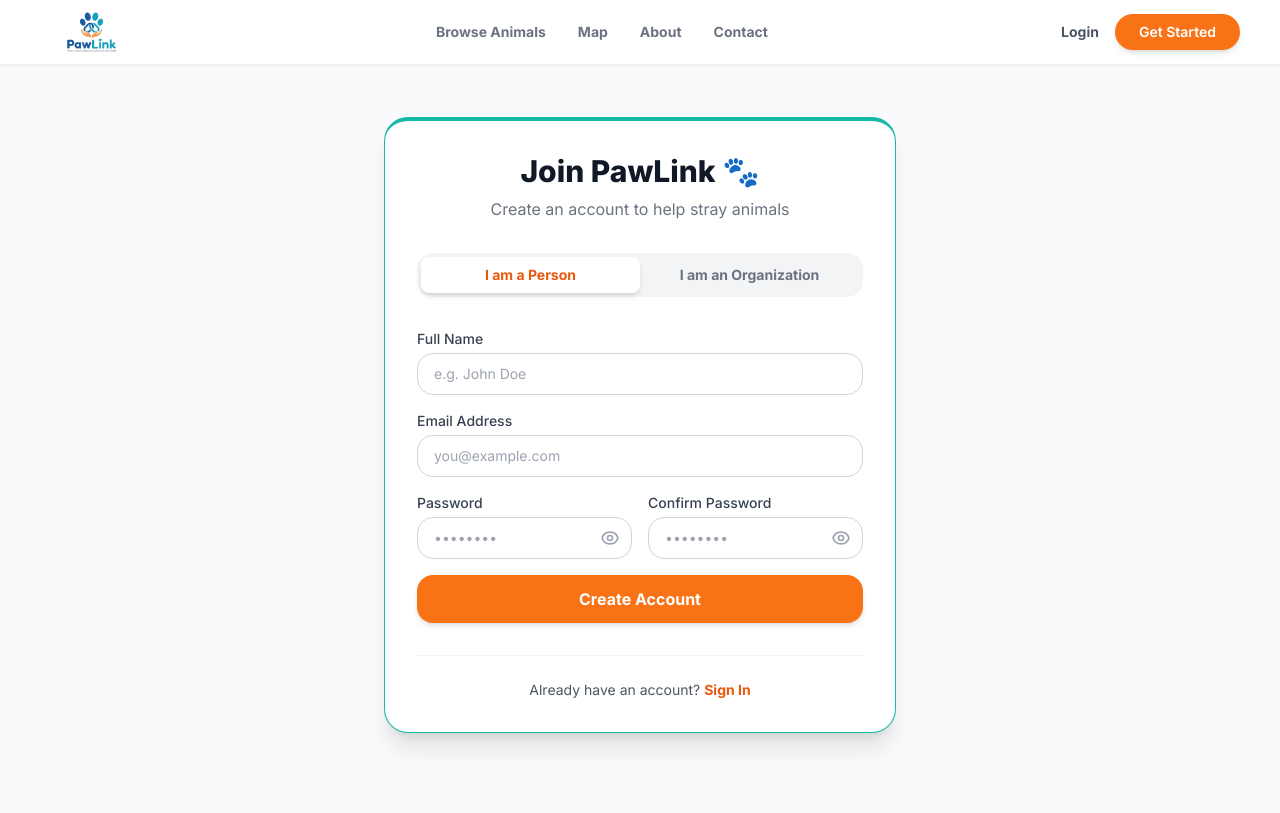
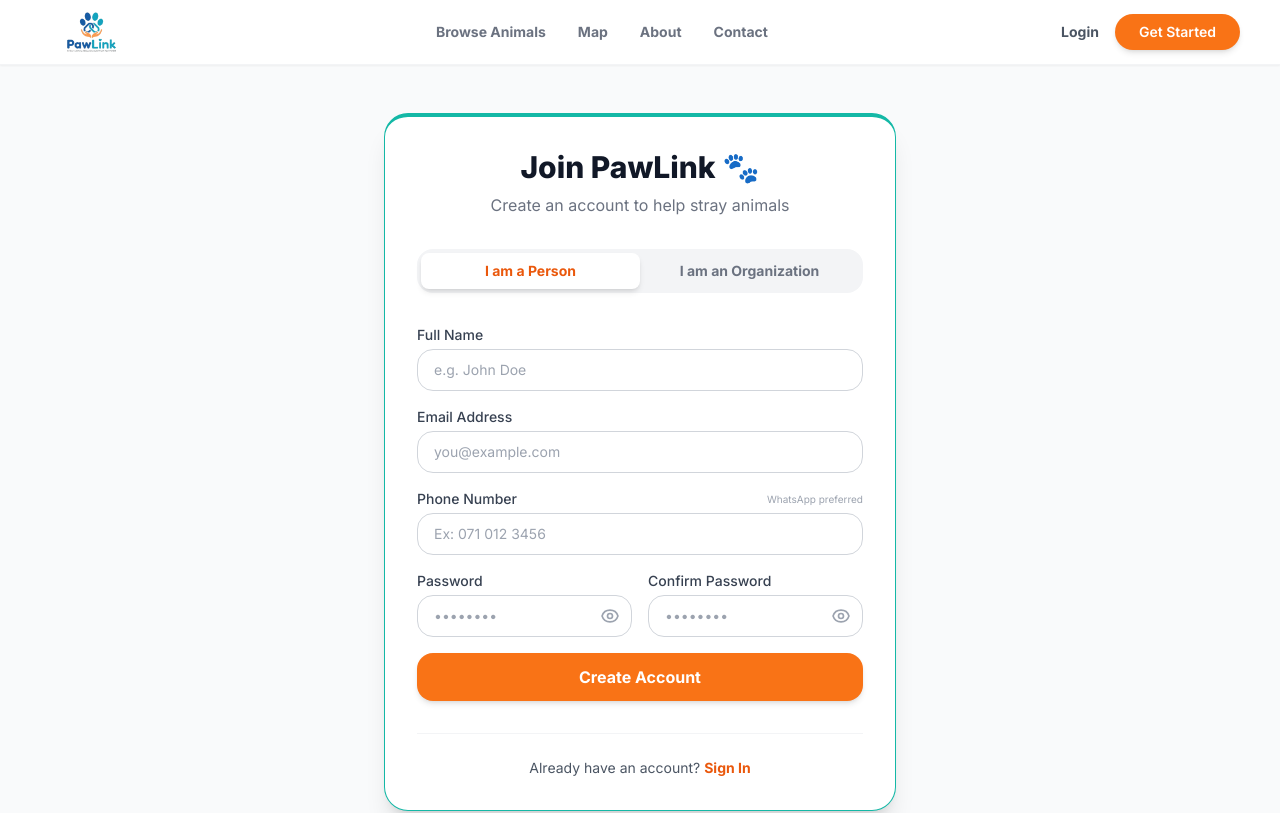
Before and after one commit to VMANFdo/Paw-Link, a React (Vite) app in the folder pawlink/: page /register in a window 1280 px wide. Shown: the top 813 px of the page. Built offline with nearby package versions, Linux system fonts and the light colour scheme.

Commit message:
add whatsapp contact

```diff
--- a/pawlink/src/pages/AnimalDetails.jsx
+++ b/pawlink/src/pages/AnimalDetails.jsx
@@ -168,9 +168,9 @@
             </p>
           </div>
 
-          <div className="p-8 bg-white rounded-3xl shadow-lg border border-gray-100 flex items-center justify-between">
+          <div className="p-8 bg-white rounded-3xl shadow-lg border border-gray-100 flex items-center justify-between flex-wrap gap-4">
             <div className="flex items-center">
-              <div className="w-12 h-12 rounded-full bg-secondary-500 flex items-center justify-center text-white font-bold mr-4">
+              <div className="w-12 h-12 rounded-full bg-secondary-500 flex items-center justify-center text-white font-bold mr-4 flex-shrink-0">
                 {animal.poster_name?.charAt(0)}
               </div>
               <div>
@@ -178,6 +178,20 @@
                 <p className="text-lg font-black text-gray-900">{animal.poster_name}</p>
               </div>
             </div>
+
+            {animal.poster_phone && (
+              <a
+                href={`https://wa.me/${animal.poster_phone.replace(/\D/g, '')}`}
+                target="_blank"
+                rel="noopener noreferrer"
+                className="flex items-center gap-2 bg-[#25D366] hover:bg-[#128C7E] text-white px-5 py-2.5 rounded-2xl font-bold transition-colors shadow-sm"
+              >
+                <svg className="w-5 h-5" fill="currentColor" viewBox="0 0 24 24">
+                  <path d="M17.472 14.382c-.297-.149-1.758-.867-2.03-.967-.273-.099-.471-.148-.67.15-.197.297-.767.966-.94 1.164-.173.199-.347.223-.644.075-.297-.15-1.255-.463-2.39-1.475-.883-.788-1.48-1.761-1.653-2.059-.173-.297-.018-.458.13-.606.134-.133.298-.347.446-.52.149-.174.198-.298.298-.497.099-.198.05-.371-.025-.52-.075-.149-.669-1.612-.916-2.207-.242-.579-.487-.5-.669-.51a12.8 12.8 0 0 0-.57-.01c-.198 0-.52.074-.792.347-.272.297-1.04 1.016-1.04 2.479 0 1.462 1.065 2.875 1.213 3.074.149.198 2.096 3.2 5.077 4.487.709.306 1.262.489 1.694.625.712.227 1.36.195 1.871.118.571-.085 1.758-.719 2.006-1.413.248-.694.248-1.289.173-1.413-.074-.124-.272-.198-.57-.347m-5.421 7.403h-.004a9.87 9.87 0 0 1-5.031-1.378l-.361-.214-3.741.982.998-3.648-.235-.374a9.86 9.86 0 0 1-1.51-5.26c.001-5.45 4.436-9.884 9.888-9.884 2.64 0 5.122 1.03 6.988 2.898a9.825 9.825 0 0 1 2.893 6.994c-.003 5.45-4.437 9.884-9.885 9.884m8.413-18.297A11.815 11.815 0 0 0 12.05 0C5.495 0 .16 5.335.157 11.892c0 2.096.547 4.142 1.588 5.945L.057 24l6.305-1.654a11.882 11.882 0 0 0 5.683 1.448h.005c6.554 0 11.89-5.335 11.893-11.893a11.821 11.821 0 0 0-3.48-8.413Z"/>
+                </svg>
+                WhatsApp
+              </a>
+            )}
           </div>
 
           {/* ── Adoption Action Area ── */}
--- a/pawlink/src/pages/Profile.jsx
+++ b/pawlink/src/pages/Profile.jsx
@@ -187,7 +187,7 @@
                   value={formData.phone}
                   onChange={handleInputChange}
                   className="input-field"
-                  placeholder="e.g. +1 234 567 8900"
+                  placeholder="Ex: 071 012 3456"
                 />
               </div>
             </div>
--- a/pawlink/src/pages/Register.jsx
+++ b/pawlink/src/pages/Register.jsx
@@ -15,6 +15,7 @@
     password: '',
     confirmPassword: '',
     role: 'person', // Default role
+    phone: '',
   })
   const [error, setError] = useState('')
   const [loading, setLoading] = useState(false)
@@ -52,7 +53,8 @@
         name: formData.name,
         email: formData.email,
         password: formData.password,
-        role: formData.role
+        role: formData.role,
+        phone: formData.phone
       })
 
       // 2. Automatically log them in after registration
@@ -125,6 +127,21 @@
               className="input-field"
               placeholder="you@example.com"
               value={formData.email}
+              onChange={handleChange}
+              required
+            />
+          </div>
+
+          <div>
+            <label className="form-label flex justify-between">
+              Phone Number <span className="text-[10px] text-gray-400 font-normal">WhatsApp preferred</span>
+            </label>
+            <input
+              type="tel"
+              name="phone"
+              className="input-field"
+              placeholder="Ex: 071 012 3456"
+              value={formData.phone}
               onChange={handleChange}
               required
             />
```
Also changed, not shown: 2 other files (tests, documents, lock files or other folders).
